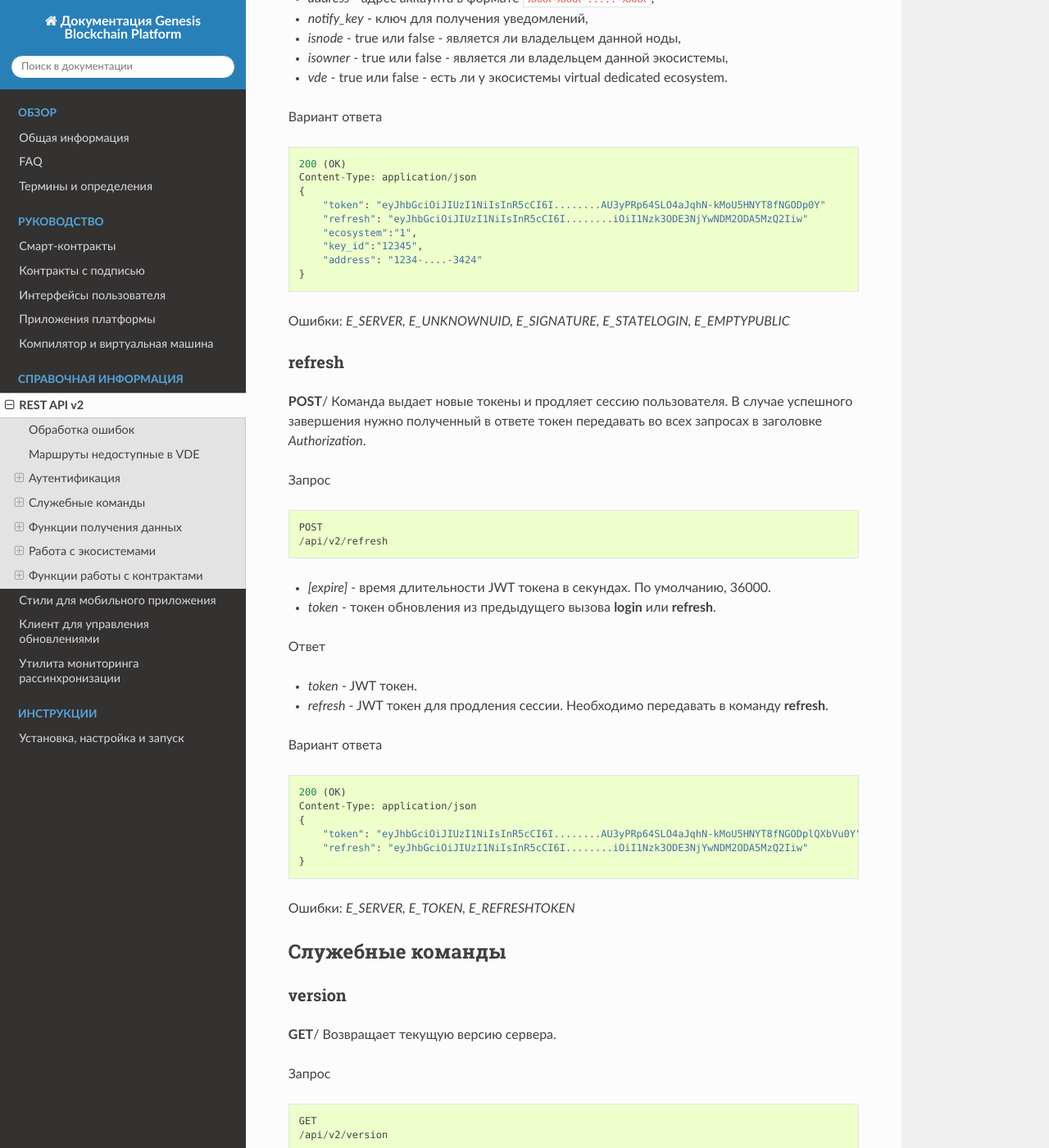
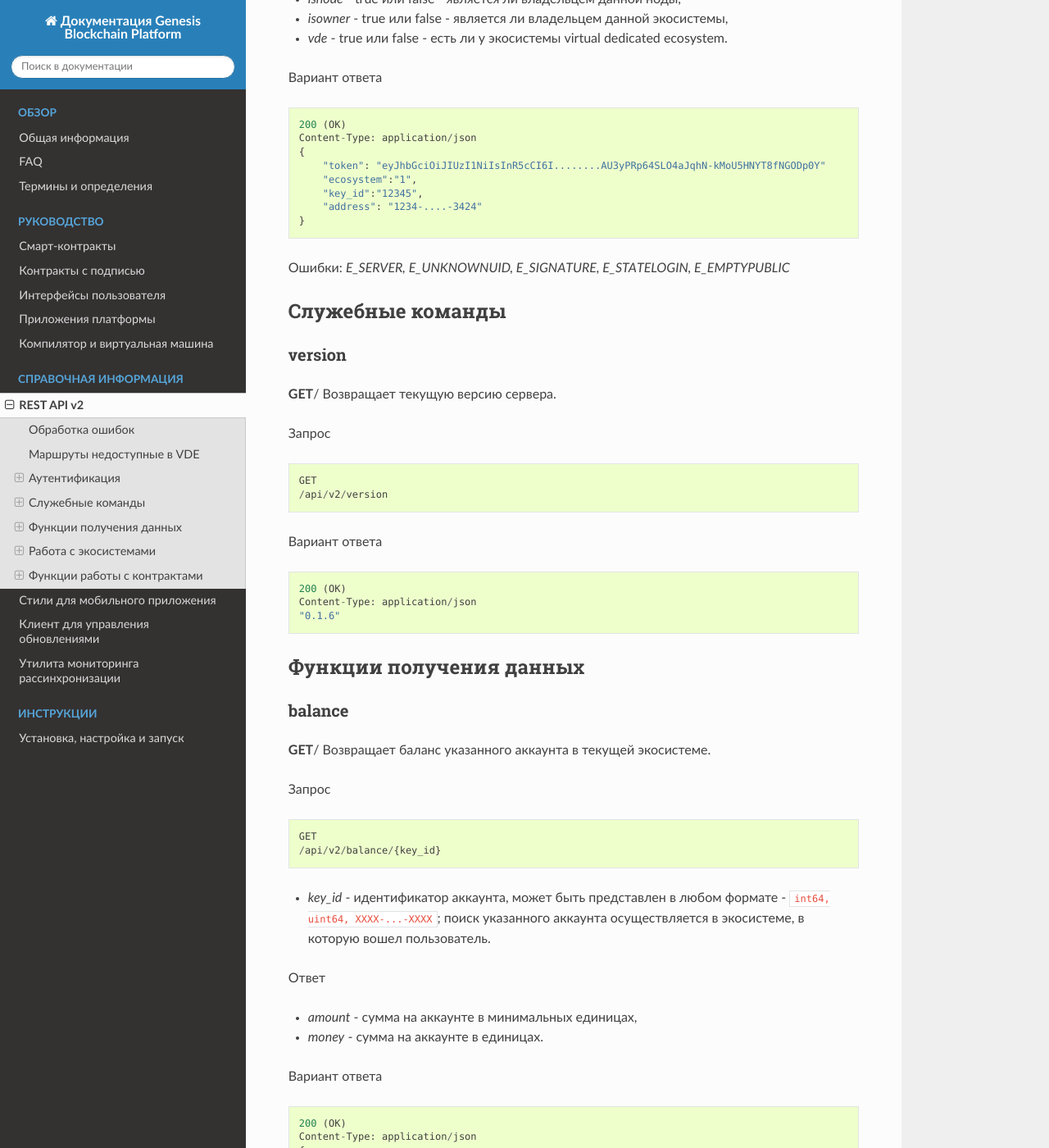
Before and after one commit to AplaProject/apla-docs-ru, a Sphinx documentation site: the page built from source/reference/api2.rst, in a window 1280 px wide and 1400 px high, scrolled down 3835 px. Shown: the whole window at 82% size. Built offline with Sphinx 7.4.7 and the Read the Docs theme 2.0.0, drawn with Linux system fonts in a browser that asks for light colours; some of the changed text lies outside the part shown.

Commit message:
Update api2.rst

```diff
--- a/source/reference/api2.rst
+++ b/source/reference/api2.rst
@@ -44,7 +44,6 @@ REST API v2
 * **E_PARAMNOTFOUND** - parameter has not been found,
 * **E_QUERY** - DB query is wrong,
 * **E_RECOVERED** - API recovered, возвращается в случае panic error,
-* **E_REFRESHTOKEN** - Refresh token is not valid,
 * **E_SERVER** - Server error. Возвращается в случае ошибки в библиотечных функциях golang; поле *msg* содержит текст ошибки,
 * **E_SIGNATURE** - Signature is incorrect,
 * **E_STATELOGIN** - %s is not a membership of ecosystem %s,
@@ -140,7 +139,6 @@ login
 Ответ
 
 * *token* - JWT токен,
-* *refresh* - JWT токен для продления сессии. Необходимо передавать в команду **refresh**,
 * *ecosystem* - идентификатор экосистемы,
 * *key_id* - идентификатор  аккаунта,
 * *address* - адрес аккаунта в формате ``XXXX-XXXX-.....-XXXX``,
@@ -157,45 +155,12 @@ login
     Content-Type: application/json
     {
         "token": "eyJhbGciOiJIUzI1NiIsInR5cCI6I........AU3yPRp64SLO4aJqhN-kMoU5HNYT8fNGODp0Y"
-        "refresh": "eyJhbGciOiJIUzI1NiIsInR5cCI6I........iOiI1Nzk3ODE3NjYwNDM2ODA5MzQ2Iiw"
         "ecosystem":"1",
         "key_id":"12345",
         "address": "1234-....-3424"
     }
 
 Ошибки: *E_SERVER, E_UNKNOWNUID, E_SIGNATURE, E_STATELOGIN, E_EMPTYPUBLIC*
-
-refresh
-==============================
-**POST**/ Команда выдает новые токены и продляет сессию пользователя. В случае успешного завершения нужно полученный в ответе токен передавать во всех запросах в заголовке *Authorization*.
-
-Запрос
-
-.. code::
-
-    POST
-    /api/v2/refresh
-
-* *[expire]* - время длительности JWT токена в секундах. По умолчанию, 36000.
-* *token* - токен обновления из предыдущего вызова **login** или **refresh**.
-
-Ответ
-
-* *token* - JWT токен.
-* *refresh* - JWT токен для продления сессии. Необходимо передавать в команду **refresh**.
-
-Вариант ответа
-
-.. code::
-
-    200 (OK)
-    Content-Type: application/json
-    {
-        "token": "eyJhbGciOiJIUzI1NiIsInR5cCI6I........AU3yPRp64SLO4aJqhN-kMoU5HNYT8fNGODplQXbVu0Y"
-        "refresh": "eyJhbGciOiJIUzI1NiIsInR5cCI6I........iOiI1Nzk3ODE3NjYwNDM2ODA5MzQ2Iiw"
-    }
-
-Ошибки: *E_SERVER, E_TOKEN, E_REFRESHTOKEN*
 
 ********************************************************************************
 Служебные команды
```
